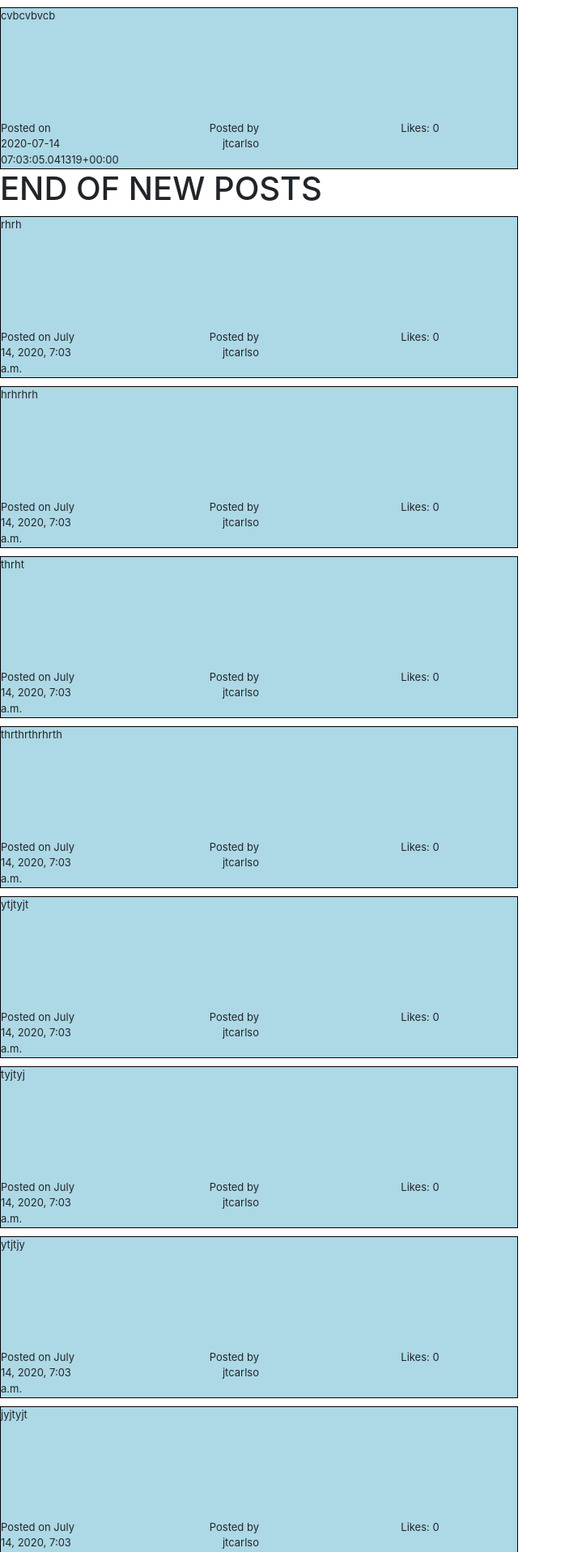
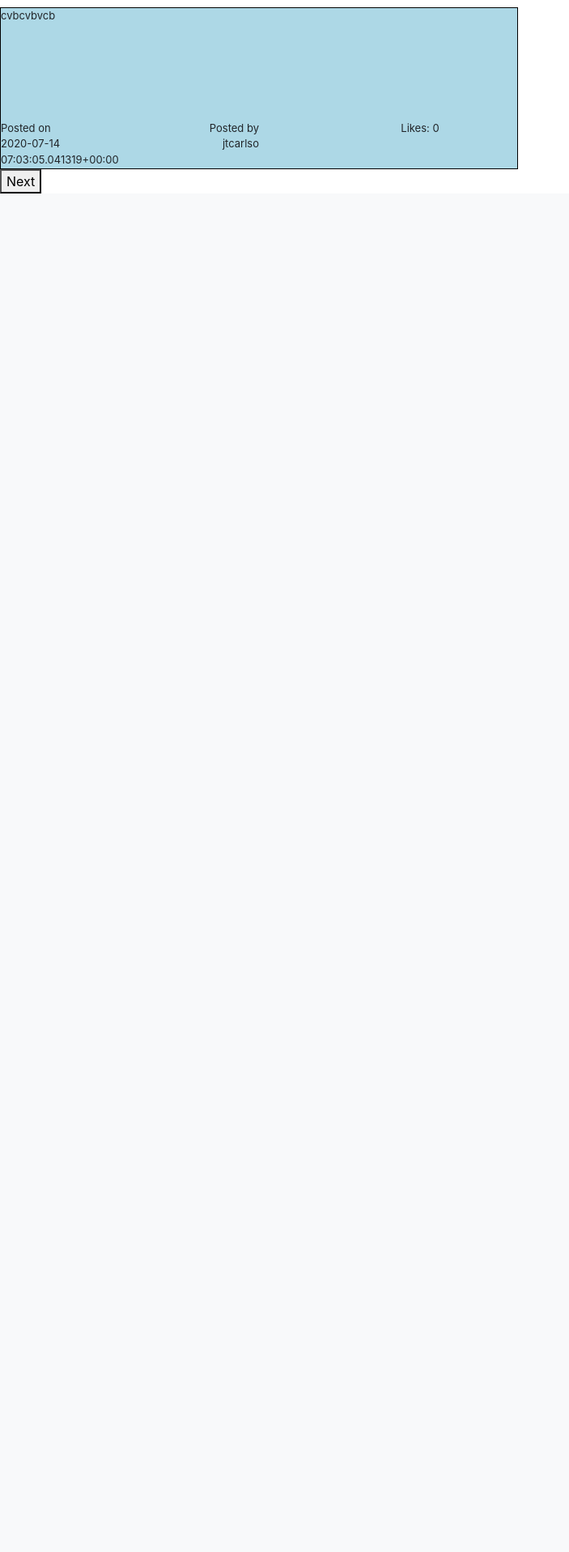
Before and after one commit to jcarlson212/Network_Project, a Django app: page / in a window 1280 px wide. Shown: the part 1947-3864 px from the top of the page at 81% size, without its empty margins (0-703 px from the left). After the commit the page ends 2186 px from the top, so only its background shows below. Run offline with Django 3.2, Linux system fonts and the light colour scheme; data comes from the database, SQL or seed files in the repository; both versions use the stored data as it was after the commit; data that the repository does not hold is empty; some libraries are stand-ins or nearby versions.

Commit message:
The the posts dynamically load onto the page 10 at a time with next / prev buttons

```diff
--- a/network/templates/network/index.html
+++ b/network/templates/network/index.html
@@ -2,6 +2,67 @@
 
 {% block scripts %}
     <script>
+
+        const clearPosts = () => {
+            document.getElementById('posts').innerHTML = '';
+        }
+
+        const updatePosts = (startIndex, endIndex) => {
+            let url_temp = "{% url 'getPosts' 0 9 %}";
+            const url = url_temp.substring(0, url_temp.length - 3) + startIndex.toString() + "/" + endIndex.toString();
+            console.log(url)
+            fetch(url, {
+                method: 'GET'
+            })
+            .then(response => response.json())
+            .then(data => {
+                console.log(data)
+                clearPosts();
+                for(const key in data.post_likes){
+                    post_like= data.post_likes[key]
+                    const post= post_like.post;
+                    console.log(post_like)
+                    console.log(post)
+                    const likes = post_like.likes;
+                    const username = post.username;
+                    const postText = post.postText;
+                    const date = post.date;
+                    const postElement = createPostElement(username, likes, postText, date);
+                    console.log(postElement)
+                    document.querySelector('#posts').append(postElement)
+                }
+                const shouldShowPrev = data.shouldShowPrev;
+                const shouldShowNext = data.shouldShowNext;
+
+                if(shouldShowPrev) {
+                    console.log("SHOULD SHOW PREV IS TRUE")
+                    const prevButton = document.createElement('button')
+                    prevButton.startIndex = Math.max(startIndex - 10, 0);
+                    prevButton.endIndex = endIndex - 10;
+                    prevButton.innerHTML = 'Prev';
+                    prevButton.onclick = function() {
+                        updatePosts(this.startIndex, this.endIndex)
+                    }
+                    document.querySelector('#posts').append(prevButton)
+                }
+
+                if(shouldShowNext) {
+                    console.log("SHOULD SHOW NEXT IS TRUE")
+                    const nextButton = document.createElement('button')
+                    nextButton.innerHTML = 'Next';
+                    nextButton.startIndex = startIndex + 10;
+                    nextButton.endIndex = endIndex + 10;
+                    nextButton.onclick = function() {
+                        updatePosts(this.startIndex, this.endIndex)
+                    }
+                    document.querySelector('#posts').append(nextButton)
+                }
+
+            })
+            .catch(err => {
+                console.log(err)
+            })
+        }
 
         const createPostElement = (username, likes, postText, date) => {
             console.log(date, likes)
@@ -56,7 +117,6 @@
             .then(response => response.json())
             .then(data => {
                 console.log(data)
-
                 for(const key in data.post_likes){
                     post_like= data.post_likes[key]
                     const post= post_like.post;
@@ -70,6 +130,20 @@
                     console.log(postElement)
                     document.querySelector('#posts').append(postElement)
                 }
+                const shouldShowPrev = data.shouldShowPrev;
+                const shouldShowNext = data.shouldShowNext;
+
+                if(shouldShowNext) {
+                    const nextButton = document.createElement('button')
+                    nextButton.startIndex = 10;
+                    nextButton.endIndex = 19;
+                    nextButton.innerHTML = 'Next';
+                    nextButton.onclick = function() {
+                        updatePosts(this.startIndex, this.endIndex)
+                    }
+                    document.querySelector('#posts').append(nextButton)
+                }
+
             })
             .catch(err => {
                 console.log(err)
@@ -96,35 +170,4 @@
 
     </div>
 
-    <h1>
-        END OF NEW POSTS
-    </h1>
-
-    {% for post_like in post_likes %}
-        <div class="post">
-            <div class="post-body">
-                {{post_like.post.postText}}
-            </div>
-
-            <div class="row" style="height: 25%">
-                <div class="col">
-                    <div class="post-date">
-                        Posted on {{ post_like.post.date }}
-                    </div>
-                </div>
-                <div class="col">
-                    <div class="post-username">
-                        Posted by {{ post_like.post.user.username }}
-                    </div>
-                </div>
-                <div class="col">
-                    <div class="post-username">
-                        Likes: {{ post_like.likes }}
-                    </div>
-                </div>
-            </div>
-
-        </div>
-    {% endfor %}
-
 {% endblock %}
--- a/network/views.py
+++ b/network/views.py
@@ -18,11 +18,21 @@
 
 def getPosts(request, start, end):
     if request.method == 'GET':
+        shouldShowNext = False
+        shouldShowPrev = False
         posts = sorted(Post.objects.all(), key= lambda post: post.date, reverse=True)
+
+        if end < len(posts) - 1:
+            shouldShowNext = True
+        if start > 0:
+            shouldShowPrev = True
+
         if end < len(posts):
             posts = posts[start:end+1]
         else:
             posts = posts[start:len(posts)]
+
+
         post_likes = []
         for post in posts:
             post_likes.append({
@@ -33,8 +43,11 @@
                 },
                 "likes": str(len(Like.objects.filter(post=post)))
             })
-        print(post_likes)
-        return JsonResponse({ "post_likes": post_likes})
+        return JsonResponse({
+            "post_likes": post_likes,
+            "shouldShowNext": shouldShowNext,
+            "shouldShowPrev": shouldShowPrev
+        })
     else:
         return HttpResponse("wrong page")
 
```
Also changed, not shown: db.sqlite3.
